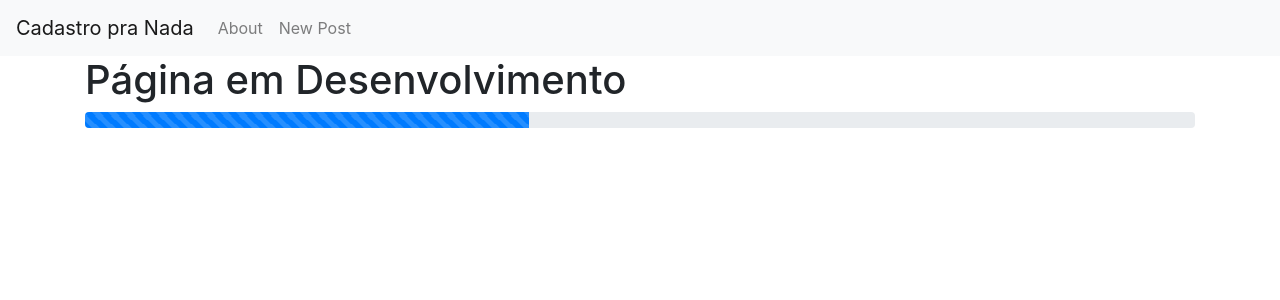
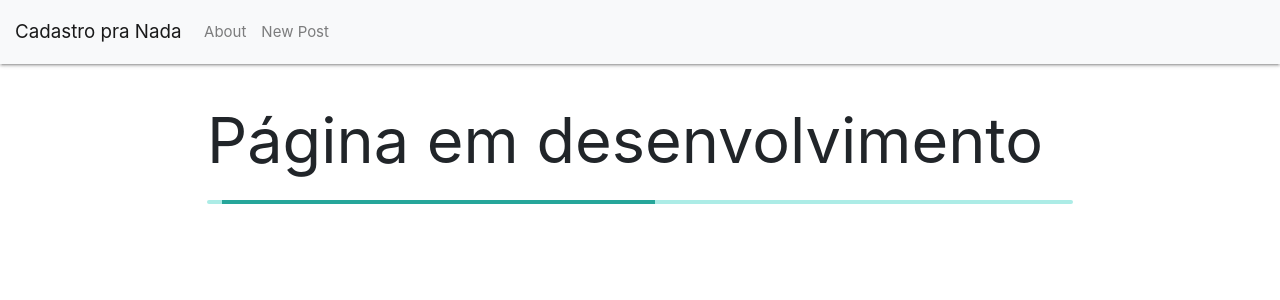
Before and after one commit to jvpestana/flask-portifolio-01, a Flask app: page /erro in a window 1280 px wide. Shown: the top 300 px of the page. Run offline with Flask 2, Linux system fonts and the light colour scheme; some libraries are stand-ins or nearby versions.

Commit message:
atualização

```diff
--- a/app.py
+++ b/app.py
@@ -88,6 +88,6 @@ def erro():
     return render_template('erro.html')
 
 if __name__ == '__main__':
-    app.run(host='127.0.0.1', port=5000, use_reloader=True)
+    app.run(host='127.0.0.1', port=5000, use_reloader=True, Debug=True)
 
 #comando porta 80 'flask run --host=172.18.0.49 --port=80'
--- a/templates/erro.html
+++ b/templates/erro.html
@@ -1,10 +1,18 @@
 {% extends 'base.html' %} {% block content %}
-<h1>{% block title %} Página em Desenvolvimento {% endblock %}</h1>
+<!-- Compiled and minified CSS -->
+<link rel="stylesheet" href="https://cdnjs.cloudflare.com/ajax/libs/materialize/1.0.0/css/materialize.min.css">
+
+<!-- Compiled and minified JavaScript -->
+<script src="https://cdnjs.cloudflare.com/ajax/libs/materialize/1.0.0/js/materialize.min.js"></script>
+
+<h1>{% block title %} Página em desenvolvimento {% endblock %}</h1>
 
 <div>
     <div class="progress">
-        <div class="progress-bar progress-bar-striped progress-bar-animated" style="width:40%"></div>
+        <div class="indeterminate"></div>
     </div>
+
+    <!--<img src="static\img\emerson_gabriel.jpg" class="container">-->
 </div>
 
 {% endblock %}
```
